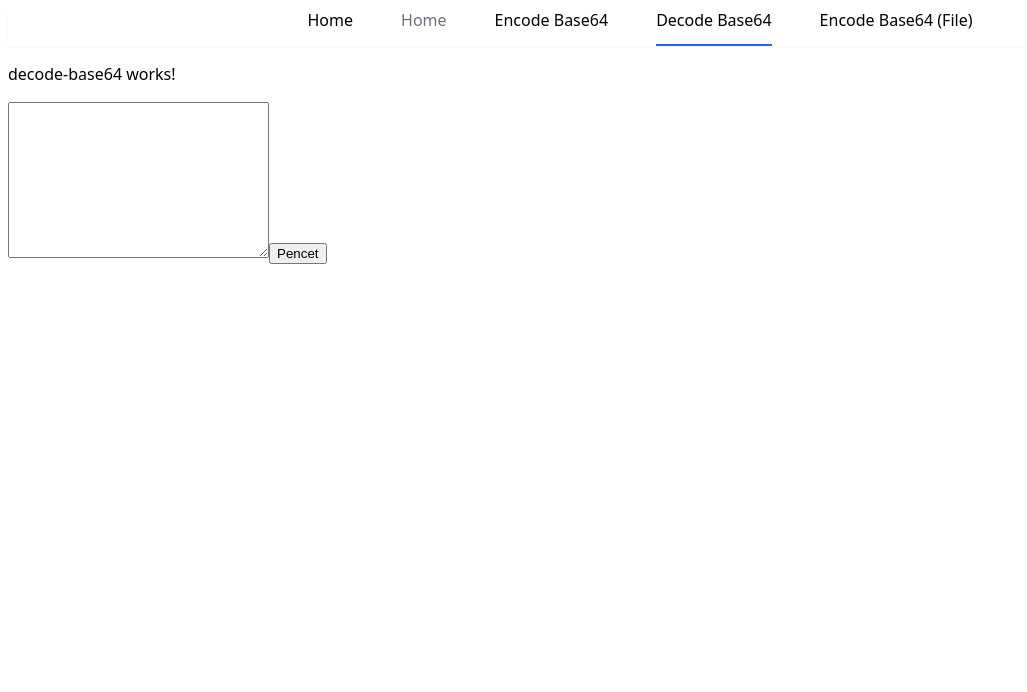
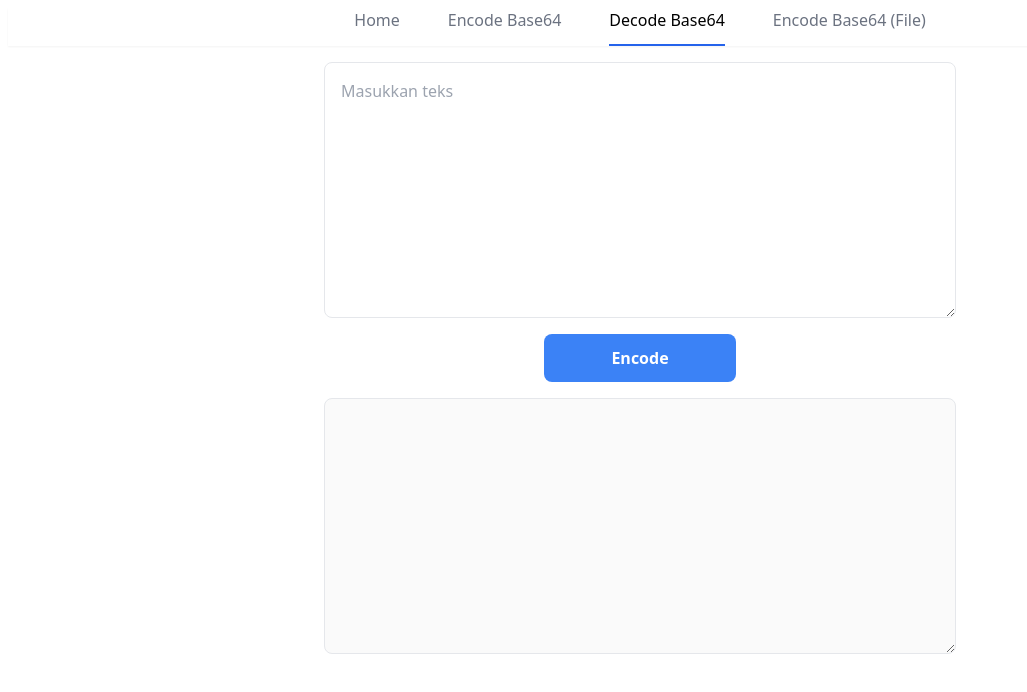
Before and after one commit to iqbalf-a/pt-support, an Angular app: page /decode-base64 in a window 1280 px wide. Shown: the top 692 px of the page, without its empty margins (0-1027 px from the left). Built offline with nearby package versions, Linux system fonts and the light colour scheme.

Commit message:
feat: styling encode and decode

```diff
--- a/src/app/components/navbar/navbar.component.html
+++ b/src/app/components/navbar/navbar.component.html
@@ -1,11 +1,9 @@
 <nav class="shadow-sm">
     <div class="flex justify-center gap-12 font-medium">
-        <a [class.activeLink]="isActive('/')" routerLink="/">Home</a>
         <a [ngClass]="{ activeLink: isActive('/'), inactiveLink: !isActive('/') }" routerLink="/">Home</a>
-
-        <a [class.activeLink]="isActive('/encode-base64')" routerLink="/encode-base64">Encode Base64</a>
-        <a [class.activeLink]="isActive('/decode-base64')" routerLink="/decode-base64">Decode Base64</a>
-        <a [class.activeLink]="isActive('/encode-base64-file')" routerLink="/encode-base64-file">Encode Base64 (File)</a>
+        <a [ngClass]="{ activeLink: isActive('/encode-base64'), inactiveLink: !isActive('/encode-base64') }" routerLink="/encode-base64">Encode Base64</a>
+        <a [ngClass]="{ activeLink: isActive('/decode-base64'), inactiveLink: !isActive('/decode-base64') }" routerLink="/decode-base64">Decode Base64</a>
+        <a [ngClass]="{ activeLink: isActive('/encode-base64-file'), inactiveLink: !isActive('/encode-base64-file') }" routerLink="/encode-base64-file">Encode Base64 (File)</a>
     </div>
 </nav>
 <router-outlet />
--- a/src/app/decode-base64/decode-base64.component.css
+++ b/src/app/decode-base64/decode-base64.component.css
@@ -0,0 +1,3 @@
+@tailwind base;
+@tailwind components;
+@tailwind utilities;
--- a/src/app/decode-base64/decode-base64.component.html
+++ b/src/app/decode-base64/decode-base64.component.html
@@ -1,4 +1,15 @@
-<p>decode-base64 works!</p>
-<textarea name="" id="" cols="30" rows="10" [(ngModel)]="inputText"></textarea>
-<button (click)="generate()">Pencet</button>
-<p>{{outputText}}</p>
+<main>
+    <div class="flex justify-center mt-4">
+        <div class="flex-col w-2/4">
+            <div class="flex justify-center">
+                <textarea class="border w-full h-64 p-4 rounded-lg resize" placeholder="Masukkan teks" [(ngModel)]="inputText"></textarea>
+            </div>
+            <div class="flex justify-center mt-4">
+                <button class="bg-blue-500 hover:bg-blue-700 text-white font-bold py-3 w-48 rounded-lg focus:outline-none focus:shadow-outline" (click)="generate()">Encode</button>
+            </div>
+            <div class="flex justify-center mt-4 h-64">
+                <textarea class="border w-full p-4 rounded-lg" [value]="outputText" disabled></textarea>
+            </div>
+        </div>
+    </div>
+</main>
--- a/src/app/encode-base64/encode-base64.component.css
+++ b/src/app/encode-base64/encode-base64.component.css
@@ -0,0 +1,3 @@
+@tailwind base;
+@tailwind components;
+@tailwind utilities;
--- a/src/app/encode-base64/encode-base64.component.html
+++ b/src/app/encode-base64/encode-base64.component.html
@@ -1,4 +1,15 @@
-<p>encode-base64 works!</p>
-<textarea name="" id="" cols="30" rows="10" [(ngModel)]="inputText"></textarea>
-<button (click)="generate()">Pencet</button>
-<p>{{outputText}}</p>
+<main>
+    <div class="flex justify-center mt-4">
+        <div class="flex-col w-2/4">
+            <div class="flex justify-center">
+                <textarea class="border w-full h-64 p-4 rounded-lg resize" placeholder="Masukkan teks" [(ngModel)]="inputText"></textarea>
+            </div>
+            <div class="flex justify-center mt-4">
+                <button class="bg-blue-500 hover:bg-blue-700 text-white font-bold py-3 w-48 rounded-lg focus:outline-none focus:shadow-outline" (click)="generate()">Encode</button>
+            </div>
+            <div class="flex justify-center mt-4 h-64">
+                <textarea class="border w-full p-4 rounded-lg" [value]="outputText" disabled></textarea>
+            </div>
+        </div>
+    </div>
+</main>
--- a/src/app/home/home.component.css
+++ b/src/app/home/home.component.css
@@ -1,6 +1,3 @@
 @tailwind base;
 @tailwind components;
 @tailwind utilities;
-body {
-    font-family: 'Poppins', sans-serif;
-}
--- a/src/app/home/home.component.html
+++ b/src/app/home/home.component.html
@@ -1,8 +1,5 @@
 <main>
-
-
     <div class="border rounded-lg justify-center flex py-8 font-poppins">
-        <div>
         <h1 class="text-2xl font-bold">Hello world!</h1>
         <div class="flex py-6">
             <form action="" class="">
@@ -75,5 +72,4 @@
             </div>
         </div>
     </div>
-    </div>
 </main>
```
Lines whose indentation alone changed are shown as unchanged.
